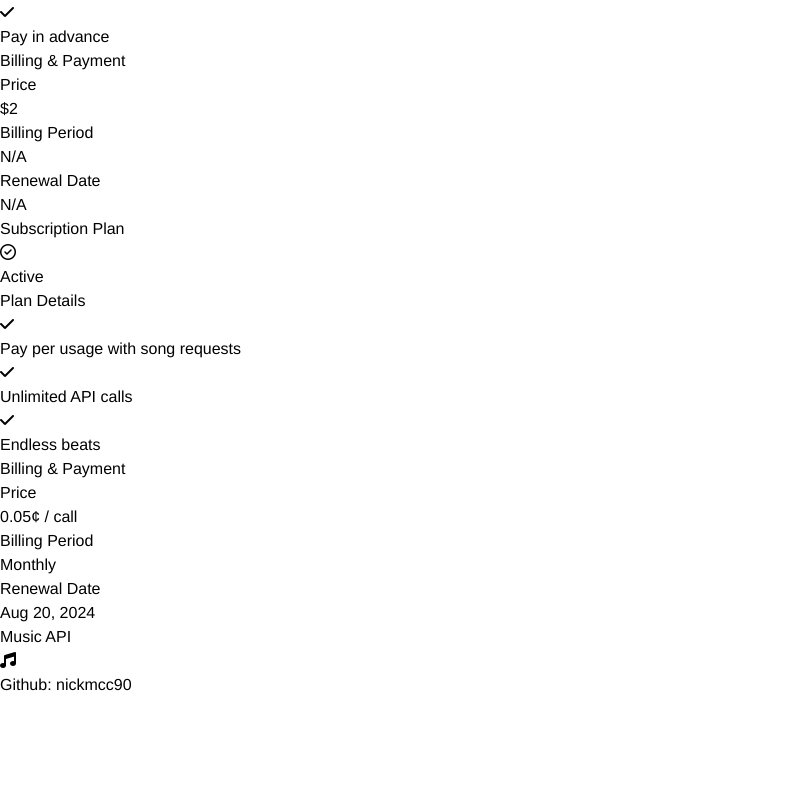
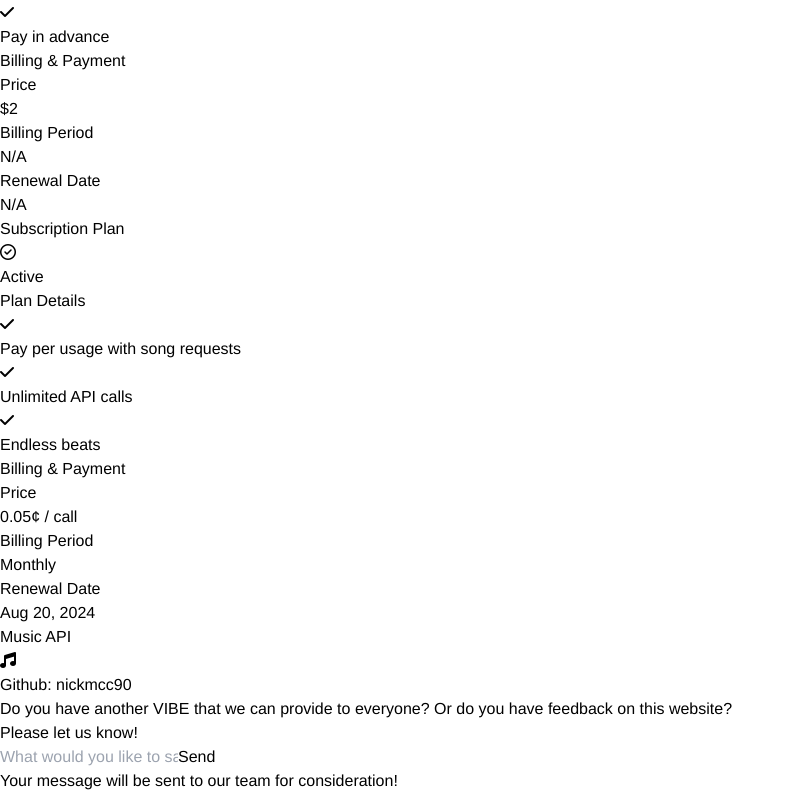
Before and after one commit to nickmcc90/Spotify-song-api, a React (Vite) app in the folder client/: page / in a window 1280 px wide. Shown: the part 1958-2751 px from the top of the page, without its empty margins (0-795 px from the left). Before the commit the page ends 2655 px from the top, so only its background shows below. Built offline with nearby package versions, Linux system fonts and the light colour scheme.

Commit message:
added a feedback component to the client

```diff
--- /dev/null
+++ b/client/src/components/feedback.jsx
@@ -0,0 +1,64 @@
+import React, { useState } from 'react'
+
+function Feedback() {
+
+  // feedback from the user in the input box
+  const [feedback, setFeedback] = useState()
+
+  // information gets sent to server
+  const serverDOMAIN = 'https://nicks-music-api.ink'
+
+  // we send a post request to the server that sends the feedback
+  async function deliverFeedback() {
+    if(!feedback) {
+      return
+    } else {
+      try {
+        const res = await fetch(`${serverDOMAIN}/feedback`, {
+          method: 'POST',
+          headers: {
+            'Content-Type': 'application/json'
+          },
+          body: JSON.stringify({ feedback })
+        })
+        const data = await res.json()
+        const { message } = data
+        if(message === 'Success') {
+          alert("Successful sending of information!")
+        }
+      } catch (err) {
+        console.log(err)
+        alert("Something went wrong with the delivery.")
+      }
+
+    }
+  }
+
+  return (
+    <div className="flex items-center justify-center py-[50px] gap-6 bg-black text-white flex-col w-full text-center">
+      <div className='flex flex-col gap-4 w-[400px]'>
+        <p>Do you have another <span className='text-purple-500'>VIBE</span> that we can provide to everyone? Or do you have
+          feedback on this website?
+        </p>
+        <p>Please let us know!</p>
+      </div>
+      <div className='flex flex-col gap-4 w-[400px] items-center'>
+        <input
+          placeholder='What would you like to say?' className='p-2 w-full text-center text-black'
+          value={feedback}
+          onChange={(e) => {setFeedback(e.target.value)}}
+        />
+        <button
+          className='border border-solid border-white p-2 w-[40%]
+        hover:text-black hover:bg-white duration-200'
+          onClick={deliverFeedback}
+        >
+          Send
+        </button>
+      </div>
+      <div>Your message will be sent to our team for consideration!</div>
+    </div>
+  )
+}
+
+export default Feedback
--- a/client/src/totalpage.jsx
+++ b/client/src/totalpage.jsx
@@ -7,6 +7,7 @@ import Updates from './components/updates'
 import VibeSection from './components/vibesection'
 import ColorChanger from './components/colorchanger'
 import BillingPlanning from './components/billingplanning'
+import Feedback from './components/feedback'
 
 function TotalPage() {
 
@@ -31,6 +32,7 @@ function TotalPage() {
       <VibeSection vibeCheckout={vibeCheckout} setVibeCheckout={setVibeCheckout}/>
       <BillingPlanning vibeCheckout={vibeCheckout}/>
     </ColorChanger>
+    <Feedback />
    </>
   )
 }
```
Also changed, not shown: 1 other file (tests, documents, lock files or other folders).
